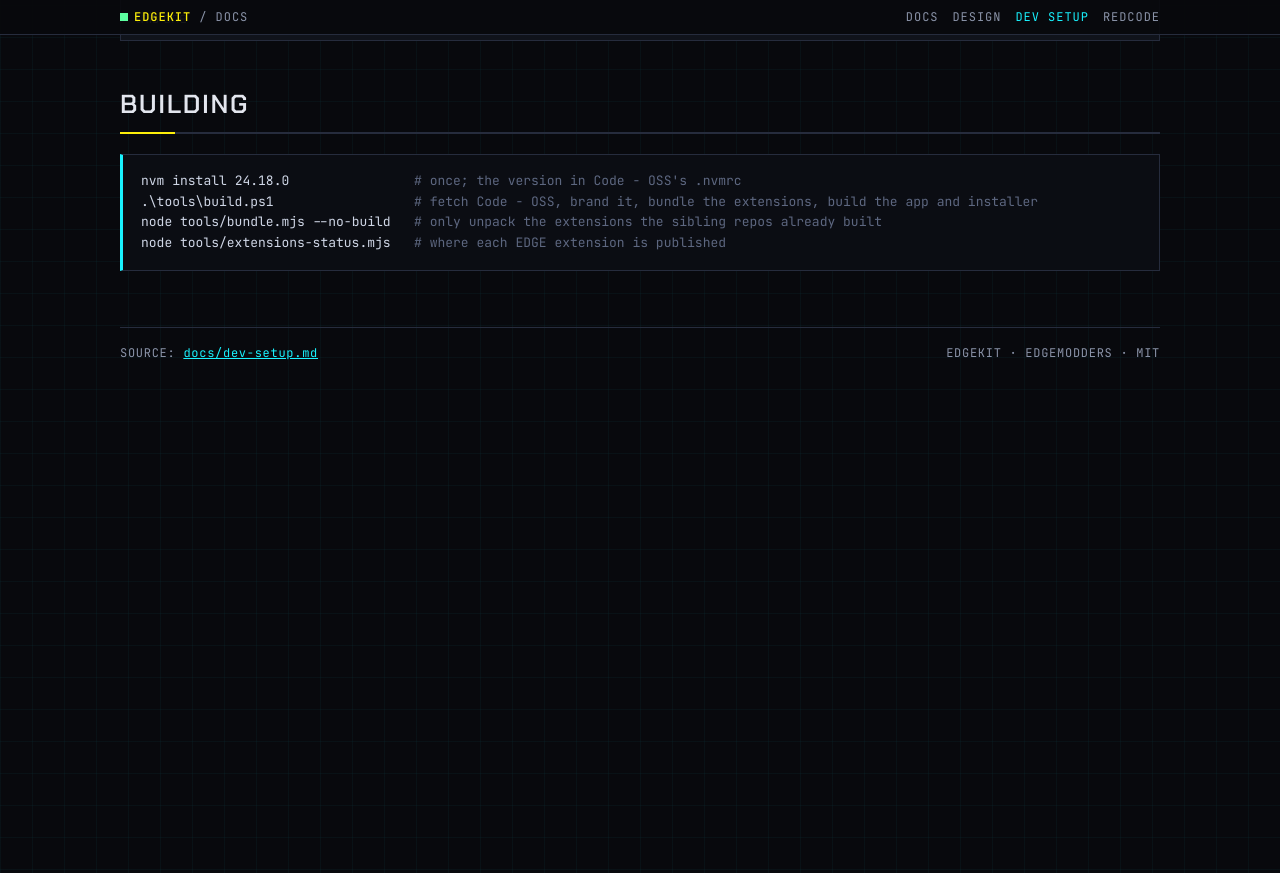
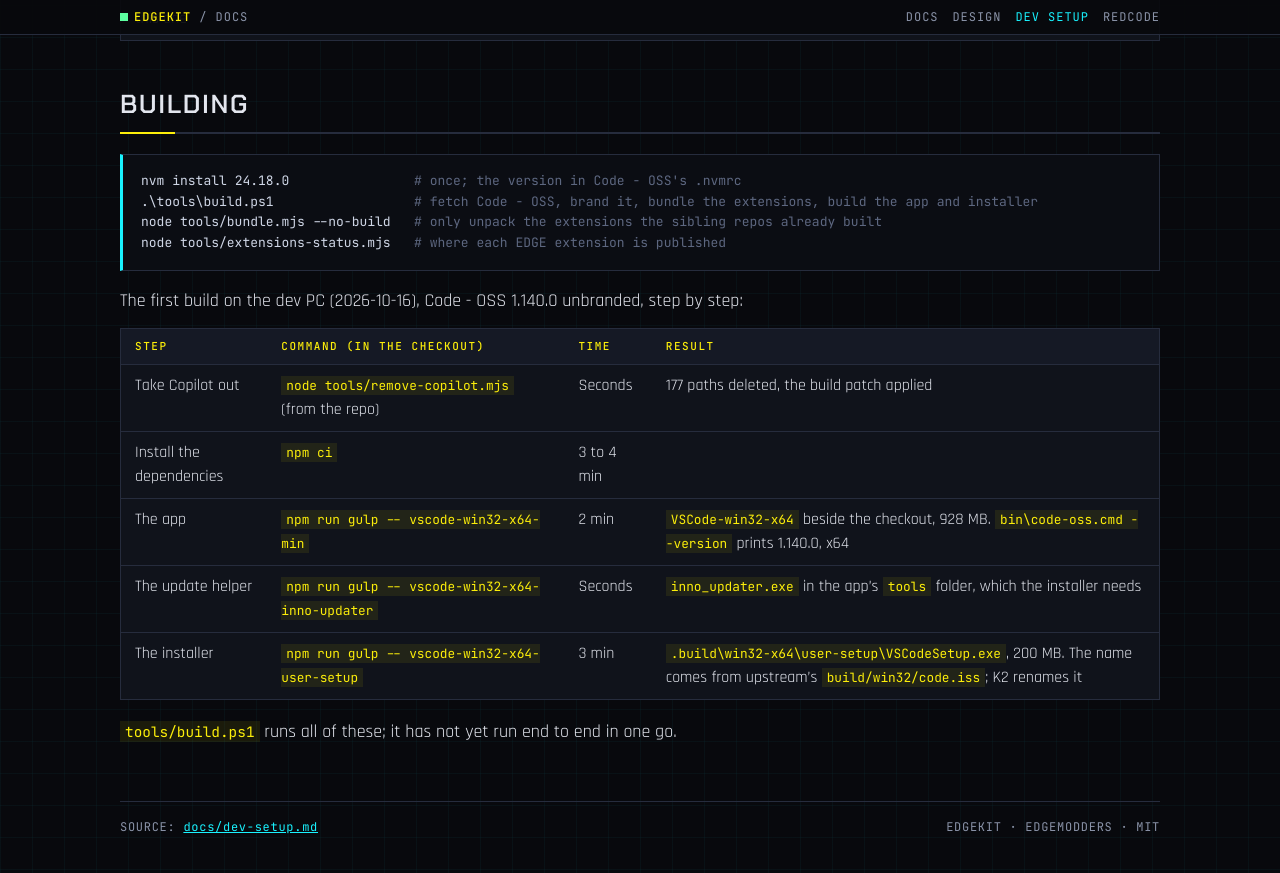
Before and after one commit to Edgemodders/EDGEkit, a Jekyll site: the page built from docs/dev-setup.md, in a window 1280 px wide and 900 px high, scrolled down 1435 px. Shown: the top 873 px of the window. Built offline with Jekyll 4.4.1, drawn with Linux system fonts in a browser that asks for light colours; our own code applies the rules of GitHub Pages for plain Markdown files; before the commit the page ends 1861 px from its top, so only the background shows below that; some of the changed text lies outside the part shown.

Commit message:
K1: the unbranded app and installer build on the dev PC
Code - OSS 1.140.0 without Copilot: the app (2 min) and VSCodeSetup.exe (3 min).
build.ps1 adds the update helper task the installer needs. Dev setup records each
step, its time and result; the status lines name the smoke test as next.

Co-Authored-By: Claude Opus 5.5 <noreply@anthropic.com>

````diff
--- a/docs/dev-setup.md
+++ b/docs/dev-setup.md
@@ -1,6 +1,6 @@
 # Dev setup
 
-What a Windows PC needs to build EDGEkit. The versions below were checked on the dev PC on 2026-10-15 against Code - OSS 1.140.0's own checks (`build/npm/preinstall.ts`). The build itself has not run yet: K1 runs it and completes this page with exact commands.
+What a Windows PC needs to build EDGEkit. The versions below were checked on the dev PC on 2026-10-15 against Code - OSS 1.140.0's own checks (`build/npm/preinstall.ts`). The unbranded build first ran on 2026-10-16 (K1): app and installer, without Copilot.
 
 | Tool | Why | On the dev PC (2026-10-15) | Notes |
 |---|---|---|---|
@@ -21,3 +21,15 @@ nvm install 24.18.0                # once; the version in Code - OSS's .nvmrc
 node tools/bundle.mjs --no-build   # only unpack the extensions the sibling repos already built
 node tools/extensions-status.mjs   # where each EDGE extension is published
 ```
+
+The first build on the dev PC (2026-10-16), Code - OSS 1.140.0 unbranded, step by step:
+
+| Step | Command (in the checkout) | Time | Result |
+|---|---|---|---|
+| Take Copilot out | `node tools/remove-copilot.mjs` (from the repo) | Seconds | 177 paths deleted, the build patch applied |
+| Install the dependencies | `npm ci` | 3 to 4 min | |
+| The app | `npm run gulp -- vscode-win32-x64-min` | 2 min | `VSCode-win32-x64` beside the checkout, 928 MB. `bin\code-oss.cmd --version` prints 1.140.0, x64 |
+| The update helper | `npm run gulp -- vscode-win32-x64-inno-updater` | Seconds | `inno_updater.exe` in the app's `tools` folder, which the installer needs |
+| The installer | `npm run gulp -- vscode-win32-x64-user-setup` | 3 min | `.build\win32-x64\user-setup\VSCodeSetup.exe`, 200 MB. The name comes from upstream's `build/win32/code.iss`; K2 renames it |
+
+`tools/build.ps1` runs all of these; it has not yet run end to end in one go.
````
Also changed, not shown: CLAUDE.md (+1 -1 lines), docs/index.md (+1 -1 lines), 1 other file.
